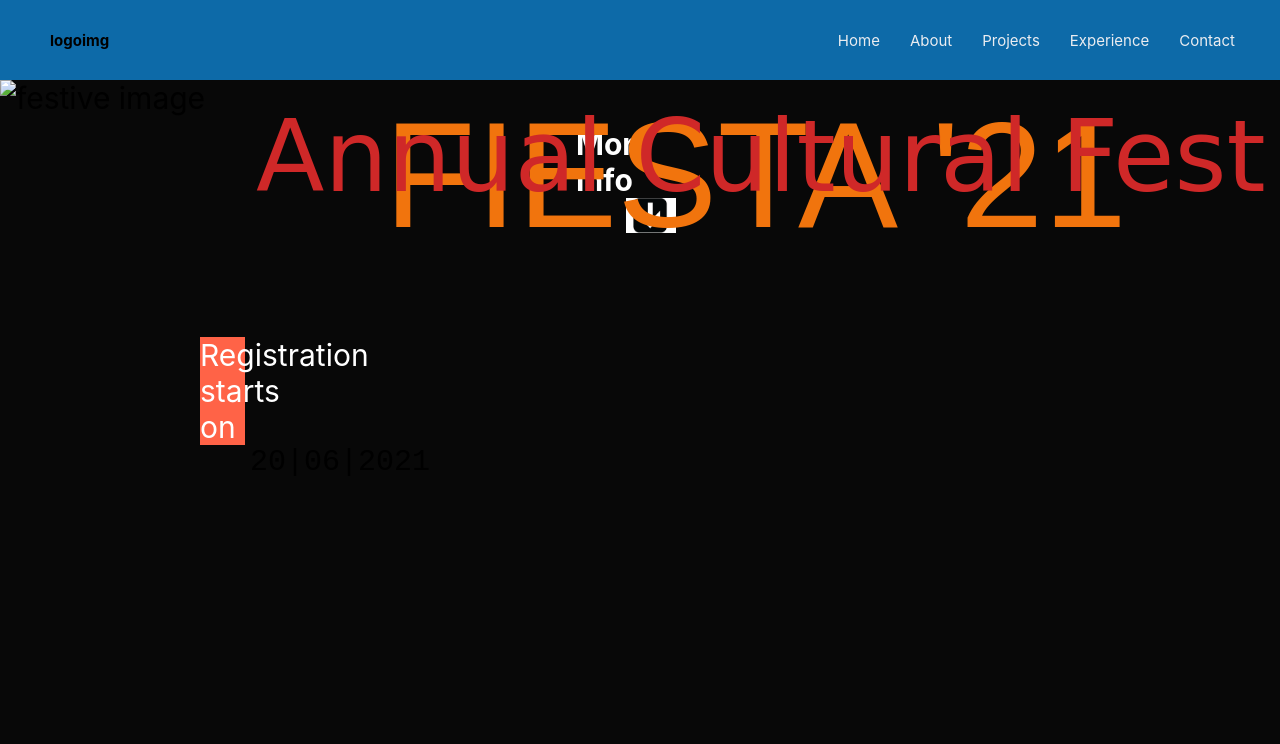
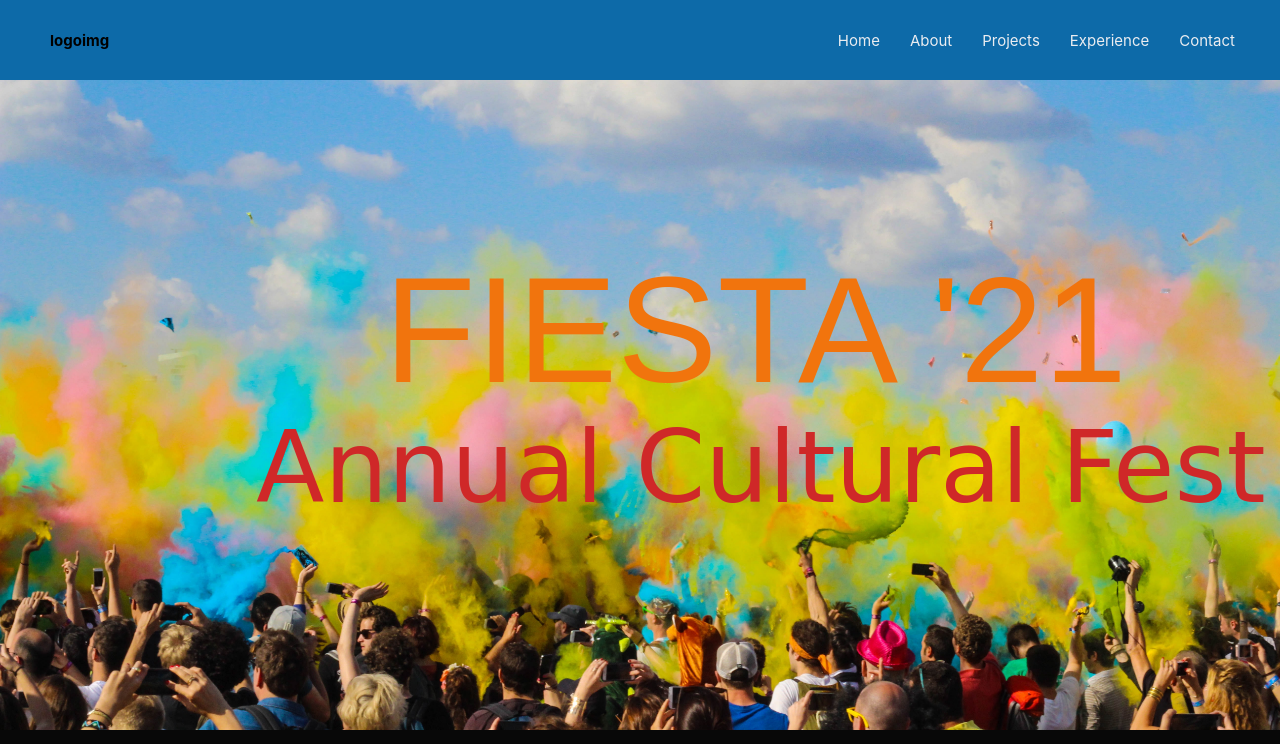
Before and after one commit to Bensam02/testwb, a plain HTML site: page index.html in a window 1280 px wide. Shown: the top 744 px of the page. Drawn offline with Linux system fonts and the light colour scheme; the site is published under a folder, as on GitHub Pages, so addresses that start at the root find nothing.

Commit message:
Update index.html

```diff
--- a/index.html
+++ b/index.html
@@ -24,7 +24,7 @@
     </header>
     <section>
         <div class="intro-container">
-            <img src="/images/img2.jpg" alt="festive image">
+            <img src="images/img2.jpg" alt="festive image">
             <div class="fiesta-name"> FIESTA '21 </div>
             <div class="intro-msg">Annual Cultural Fest</div>
         </div>
```
